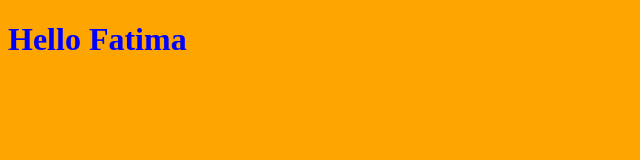
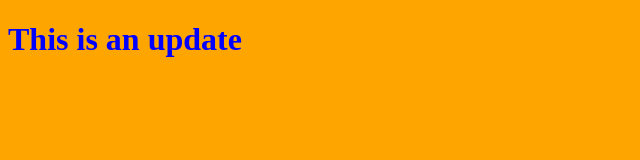
Before and after one commit to 1-Ahmad/Test1, a plain HTML site: page index.html in a window 1280 px wide. Shown: the whole page, without its empty margins (0-640 px from the left). Drawn offline with Linux system fonts and the light colour scheme.

Commit message:
edit in index.html file

```diff
--- a/index.html
+++ b/index.html
@@ -7,7 +7,7 @@
     <title>Document</title>
   </head>
   <body>
-    <h1>Hello Fatima</h1>
+    <h1>This is an update</h1>
     <script src="./script.js"></script>
   </body>
 </html>
```
